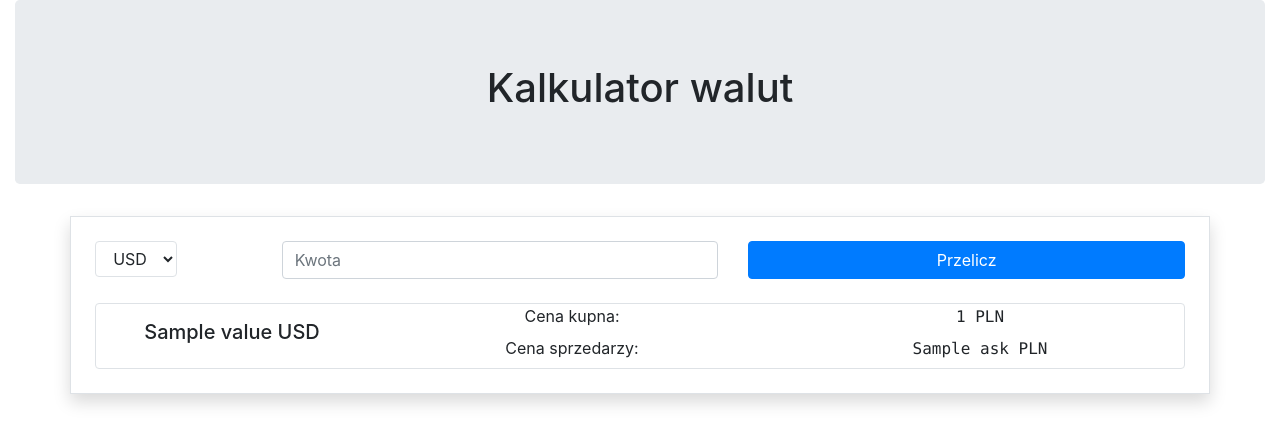
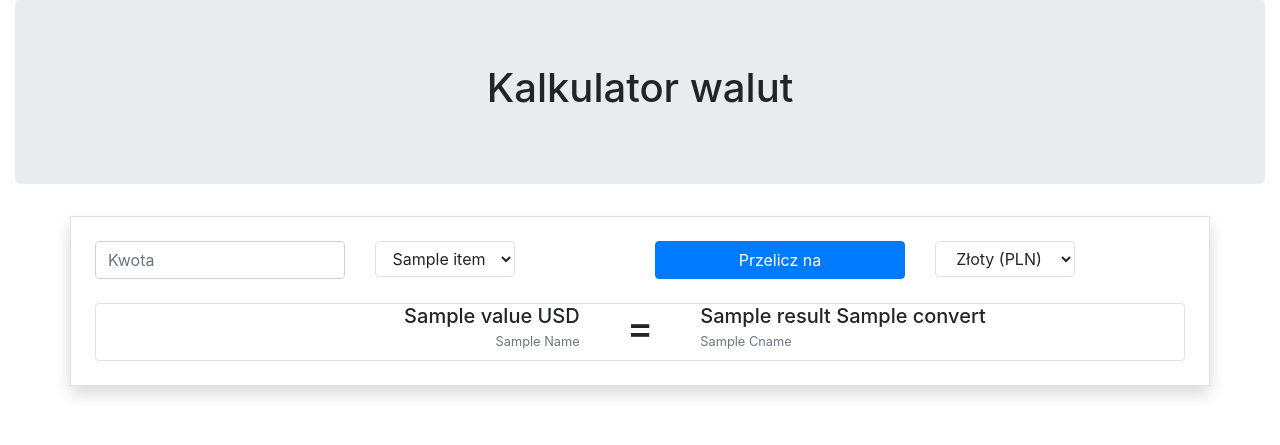
Before and after one commit to Konsyliarz42/currency-converter, a Flask app: template templates/calculator.html in a window 1280 px wide. Shown: the top 445 px of the page. Run offline with Flask 2, Linux system fonts and the light colour scheme; the template is opened without the code that fills it: most values are stand-ins (such as "Sample title", 1, 10 or a date in 2020); some libraries are stand-ins or nearby versions.

Commit message:
Fix convert currency

```diff
--- a/app.py
+++ b/app.py
@@ -3,9 +3,13 @@ from flask import Flask, request, redirect, render_template
 
 #----------------------------------------------------------------
 def create_csv():
-    response = requests.get("http://api.nbp.pl/api/exchangerates/tables/C?format=json")
-    data = response.json()
-    data = data[0]['rates']
+    """This function get data from api and create csv file.
+    After this returns list with names currencies."""
+
+    response    = requests.get("http://api.nbp.pl/api/exchangerates/tables/C?format=json")
+    data        = response.json()
+    data        = data[0]['rates']
+    names       = list()
 
     with open('rates.csv', 'w', newline='') as csvfile:
         fieldnames  = ['currency', 'code', 'bid', 'ask']
@@ -14,39 +18,70 @@ def create_csv():
 
         for x in data:
             writer.writerow(x)
+            names.append(x['currency'].capitalize())
+            names[-1] += ' (' + x['code'] + ')'
+
+    return names
 
 #----------------------------------------------------------------
-def convert_to(currency, value):
+def convert_to_pln(currency, value):
+    """This function check csv for currency and returns purchase price in PLN."""
+
     with open('rates.csv', newline='') as csvfile:
         reader  = csv.DictReader(csvfile, delimiter =';')
-        result = [[line['bid'], line['ask']] for line in reader if line['code'] == currency]
-        result = result[0]
+        result  = [line['bid'] for line in reader if line['code'] == currency]
 
-    result[0] = round(float(result[0]), 2)
-    result[1] = round(float(result[1]), 2)
+    value       = float(value)
+    result[0]   = round(float(result[0])*value, 2)
 
-    return result
+    return result[0]
+
+#----------------------------------------------------------------
+def convert_pln_to(currency, value):
+    """This function check csv for currency and returns selling price."""
+
+    with open('rates.csv', newline='') as csvfile:
+        reader  = csv.DictReader(csvfile, delimiter =';')
+        result  = [line['ask'] for line in reader if line['code'] == currency]
+
+    value       = float(value)
+    result[0]   = round(1/float(result[0])*value, 2)
+
+    return result[0]
 
 #================================================================
-app = Flask(__name__)
-create_csv()
+app     = Flask(__name__)
 
 @app.route('/', methods=['GET', 'POST'])
 def calculate():
+    names       = create_csv()
+    value       = request.form.get("value")
     currency    = request.form.get("currency")
-    value       = request.form.get("value")
+    convert     = request.form.get('convert')
 
-    if currency and value:
-        result  = convert_to(currency, value)
-        bid     = str(result[0])
-        ask     = str(result[1])
-        print(currency, value, bid, ask)
+    if type(value) == str:
+        try:
+            float(value)
+        except ValueError:
+            value = False
 
-    else:
-        bid = '-'
+        if currency and value:
+            name        = currency[:currency.rfind('(')]
+            currency    = currency[currency.rfind('(') + 1:-1]
+            cname       = convert[:convert.rfind('(')]
+            convert     = convert[convert.rfind('(') + 1:-1]
 
-    if request.method == 'GET':
-        return render_template("calculator.html")
+            if currency != convert:
+                if currency == 'PLN':
+                    result = convert_pln_to(convert, value)
+                else:
+                    result = convert_to_pln(currency, value)
+            else:
+                result = value
 
-    elif request.method == 'POST':
-        return render_template("calculator.html", bid=bid, ask=ask, currency=currency, value=value)
+        if request.method == 'POST' and value:
+            return render_template("calculator.html",   names=names,
+                                                        value=value, currency=currency, name=name,
+                                                        result=result, convert=convert, cname=cname )
+
+    return render_template("calculator.html", names=names)
--- a/templates/calculator.html
+++ b/templates/calculator.html
@@ -21,54 +21,54 @@
             <form action="" method="POST">
 
                 <div class="row">
-                    <div class="col-2">
+                    <div class="col">
+                        <input name="value" type="number" class="form-control" placeholder="Kwota" required="required">
+                    </div>
+
+                    <div class="col">
                         <select name="currency" class="btn border dropdown-toggle">
                             <div class="dropdown-menu">
-                                <option class="dropdown-item">USD</option>
-                                <option class="dropdown-item">AUD</option>
-                                <option class="dropdown-item">CAD</option>
-                                <option class="dropdown-item">EUR</option>
-                                <option class="dropdown-item">HUF</option>
-                                <option class="dropdown-item">CHF</option>
-                                <option class="dropdown-item">GBP</option>
-                                <option class="dropdown-item">JPY</option>
-                                <option class="dropdown-item">CZK</option>
-                                <option class="dropdown-item">DKK</option>
-                                <option class="dropdown-item">NOK</option>
-                                <option class="dropdown-item">SEK</option>
-                                <option class="dropdown-item">XDR</option>
+                                {% for item in names %}
+                                    <option class="dropdown-item">{{item}}</option>
+                                {% endfor %}
+                                <option class="dropdown-item">Złoty (PLN)</option>
                             </div>
                         </select>
                     </div>
 
                     <div class="col">
-                        <input name="value" type="number" class="form-control" placeholder="Kwota">
+                        <button type="submit" class="btn btn-primary btn-block">Przelicz na</button>
                     </div>
 
                     <div class="col">
-                        <button type="submit" class="btn btn-primary btn-block">Przelicz</button>
+                        <select name="convert" class="btn border dropdown-toggle">
+                            <div class="dropdown-menu">
+                                <option class="dropdown-item">Złoty (PLN)</option>
+                                {% for item in names %}
+                                    <option class="dropdown-item">{{item}}</option>
+                                {% endfor %}
+                            </div>
+                        </select>
                     </div>
                 </div>
 
-                {% if value  %}
+                {% if value %}
                 <br>
 
                 <div class="container border rounded text-center">
                     <div class="row">
-                        <div class="col-3 align-self-center">
-                            <h5>{{value}} {{currency}}</h5>
+                        <div class="col text-right">
+                            <h5 class="mb-0">{{value}} {{currency}}</h5>
+                            <small class="text-muted text-capitalize">{{name}}</small>
                         </div>
 
-                        <div class="col">
-                            <div class="row align-self-center">
-                                <div class="col">   <label for="bid">Cena kupna:</label>    </div>
-                                <div class="col">   <samp id="bid">{{bid}} PLN</samp>       </div>
-                            </div>
-                            <div class="row align-self-center">
-                                <div class="col">   <label for="ask">Cena sprzedarzy:</label>   </div>
-                                <div class="col">   <samp id="ask">{{ask}} PLN</samp>           </div>
-                            </div>
+                        <div class="col-1"><h1>=</h1></div>
+
+                        <div class="col text-left">
+                            <h5 class="mb-0">{{result}} {{convert}}</h5>
+                            <small class="text-muted text-capitalize">{{cname}}</small>
                         </div>
+
                     </div>
                 </div>
                 {% endif %}
```
